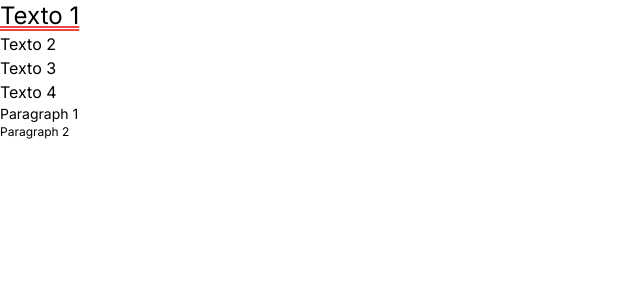
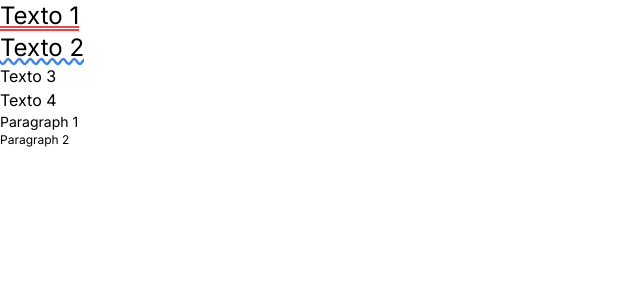
Before and after one commit to emersonjds/nextjs-tw, a Next.js app: page /typography in a window 1280 px wide. Shown: the top 300 px of the page, without its empty margins (0-640 px from the left). Built offline with nearby package versions, Linux system fonts and the light colour scheme.

Commit message:
add decoration wavy

```diff
--- a/src/app/typography/page.tsx
+++ b/src/app/typography/page.tsx
@@ -5,7 +5,16 @@ export default function Typhografy() {
         Texto 1
       </h1>
 
-      <h2>Texto 2</h2>
+      <h2
+        className="
+          text-2xl
+          underline
+          decoration-wavy
+          decoration-blue-500
+        "
+      >
+        Texto 2
+      </h2>
       <h3>Texto 3</h3>
       <h4 className="text-base">Texto 4</h4>
       <p className="text-sm">Paragraph 1</p>
```
